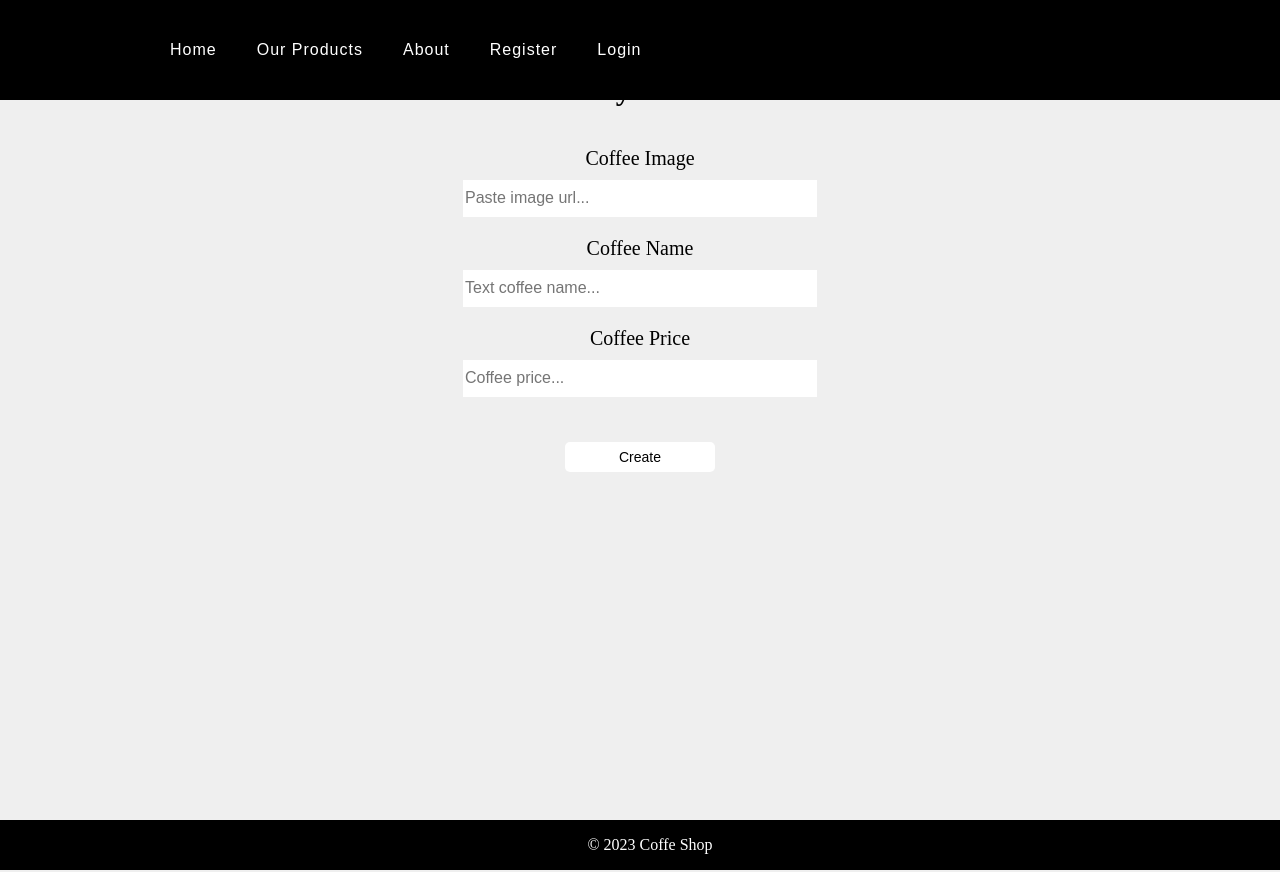
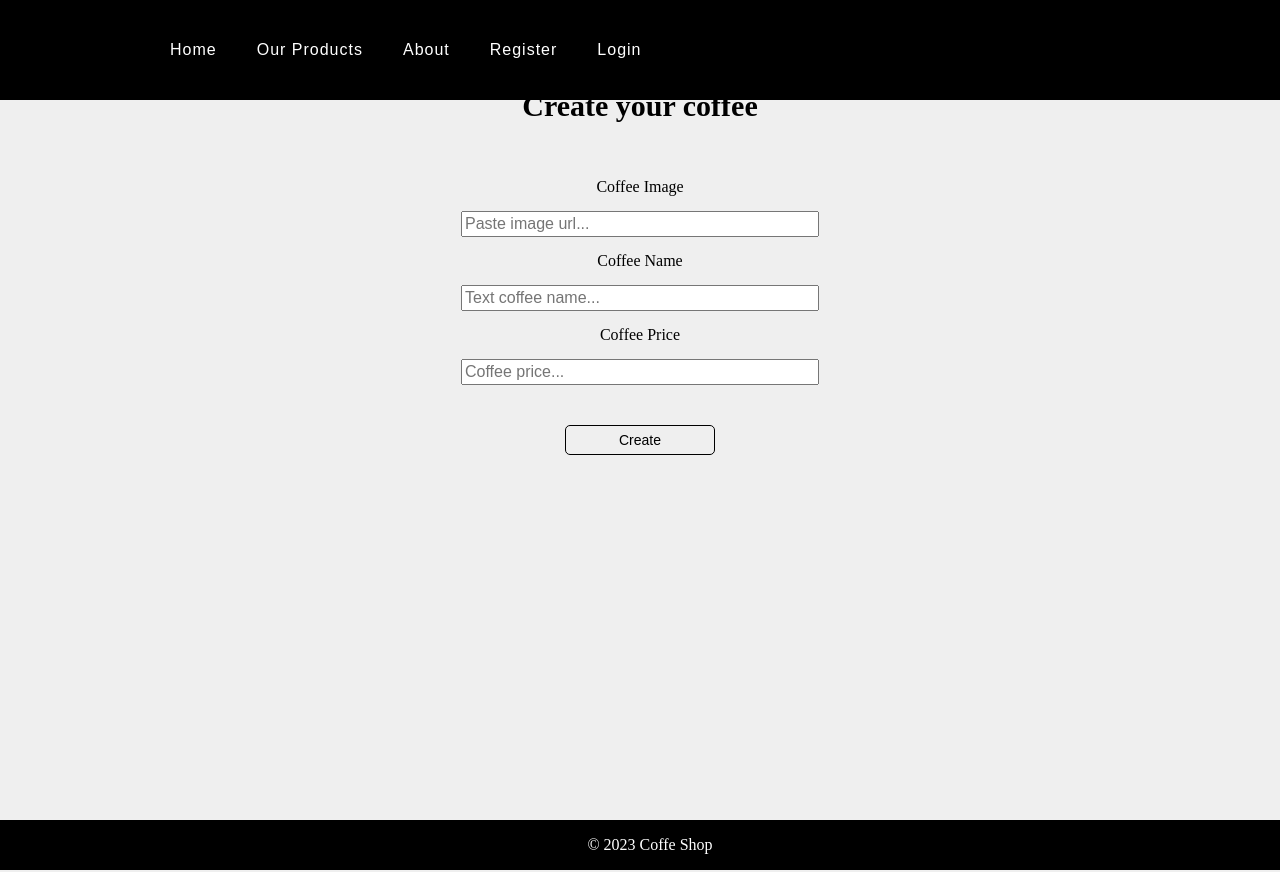
Before and after one commit to MarioAngelov2/Coffee-App, a React (Create React App) app in the folder app/: page /create in a window 1280 px wide. Built offline with nearby package versions, Linux system fonts and the light colour scheme.

Commit message:
Minor css refactor

```diff
--- a/app/src/styles/CreateCoffee.css
+++ b/app/src/styles/CreateCoffee.css
@@ -12,6 +12,7 @@
   justify-content: center;
   align-items: center;
   margin-bottom: 400px;
+  row-gap: 15px;
 }
 
 .create-coffee-content h2 {
@@ -21,25 +22,18 @@
 
 .create-coffee-content input {
   width: 350px;
-  height: 35px;
-  outline: none;
-  border: none;
+  height: 20px;
   font-size: 16px;
-  margin-bottom: 20px;
 }
 
 .create-coffee-content label {
-  margin-bottom: 10px;
-  font-size: 20px;
+  font-size: 16px;
 }
 
 .create-coffee-content button {
   font-size: 14px;
-  background-color: white;
-  border: none;
+  border: solid 1px black;
   border-radius: 5px;
-  transition: 0.2s ease-in-out;
-  margin-top: 30px;
   width: 140px;
   display: flex;
   justify-content: center;
@@ -50,10 +44,3 @@
   width: 150px;
   height: 30px;
 }
-
-.create-coffee-content button:hover {
-  background-color: rgb(193, 23, 23);
-  border-radius: 5px;
-  color: white;
-  transition: 0.2s ease-in-out;
-}
--- a/app/src/styles/Register.css
+++ b/app/src/styles/Register.css
@@ -22,8 +22,6 @@
   display: flex;
   flex-direction: column;
   row-gap: 10px;
-  width: auto;
-  height: auto;
   margin: 0 auto;
   margin-top: 30px;
 }
```
